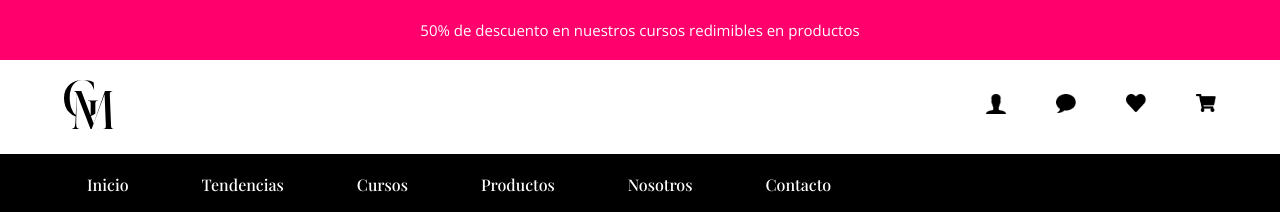
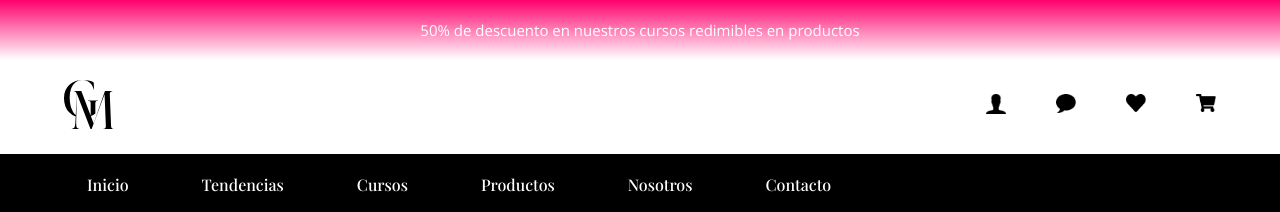
Before and after one commit to Isabellemost/Glow-Make, a plain HTML site: page contacto.html in a window 1280 px wide. Shown: the top 212 px of the page. Drawn offline with nearby package versions, Linux system fonts and the light colour scheme.

Commit message:
Html animaciones
Animaciones

```diff
--- a/contacto.html
+++ b/contacto.html
@@ -24,7 +24,7 @@
 		<header class="header">
 
 			<!-- Caja pink -->
-			<div class="div-pink">
+			<div class="div-pink-g">
 				<h2>50% de descuento en nuestros cursos redimibles en productos</h2>
 			</div>
 
```
Also changed, not shown: cursos.html (+1 -1 lines), index.html (+1 -1 lines), nosotros.html (+1 -1 lines), productos.html (+1 -1 lines).
